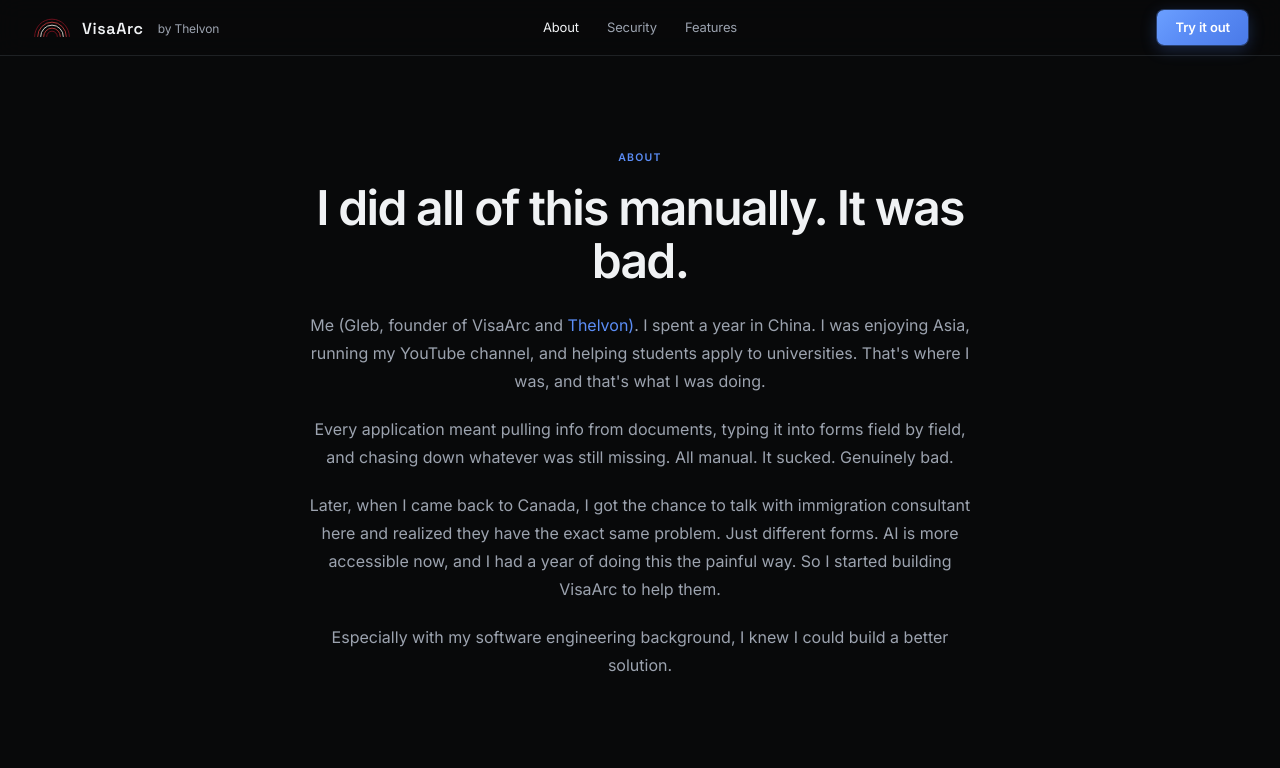
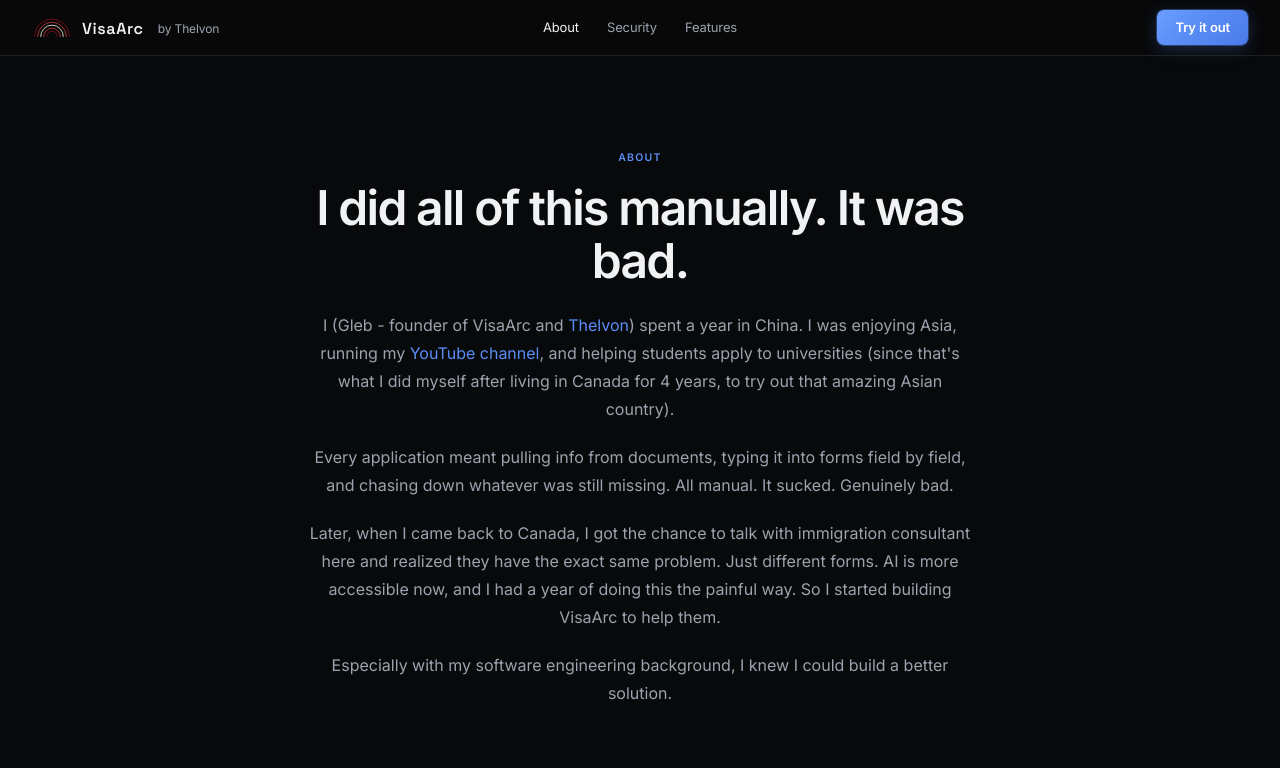
Before and after one commit to glebshkut/visaarc-landing, a Next.js app: page /about in a window 1280 px wide. Shown: the top 768 px of the page. Built offline with nearby package versions, Linux system fonts and the light colour scheme.

Commit message:
Refine About page content for clarity, enhancing personal narrative and correcting formatting for improved readability.

```diff
--- a/app/about/page.tsx
+++ b/app/about/page.tsx
@@ -35,11 +35,11 @@
           I did all of this manually. It was bad.
         </h1>
         <p style={{ fontSize: 16, color: MUTED, lineHeight: 1.75 }}>
-          Me (Gleb, founder of VisaArc and{" "}
+          I (Gleb - founder of VisaArc and{" "}
           <a href="https://thelvon.com" target="_blank" rel="noopener" style={{ color: ACCENT, textDecoration: "none" }}>
-            Thelvon)
+            Thelvon
           </a>
-          . I spent a year in China. I was enjoying Asia, running my YouTube channel, and helping students apply to universities. That&apos;s where I was, and that&apos;s what I was doing.
+          ){" "}spent a year in China. I was enjoying Asia, running my <a href="http://youtube.com/@kochevnik_gleb" target="_blank" rel="noopener" style={{ color: ACCENT, textDecoration: "none" }}>YouTube channel</a>, and helping students apply to universities (since that's what I did myself after living in Canada for 4 years, to try out that amazing Asian country).
         </p>
         <p style={{ fontSize: 16, color: MUTED, lineHeight: 1.75, marginTop: 20 }}>
           Every application meant pulling info from documents, typing it into forms field by field, and chasing down whatever was still missing. All manual. It sucked. Genuinely bad.
```
